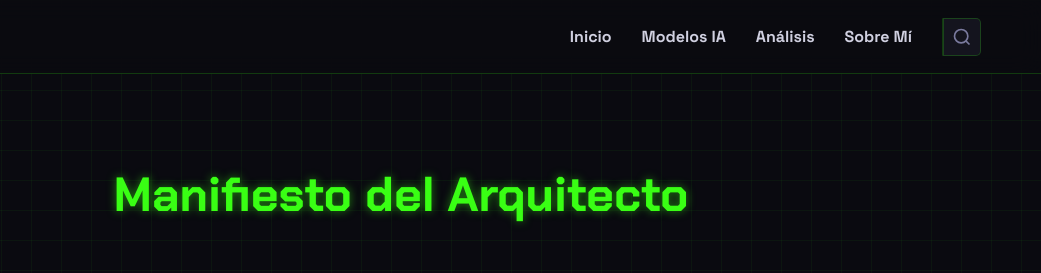
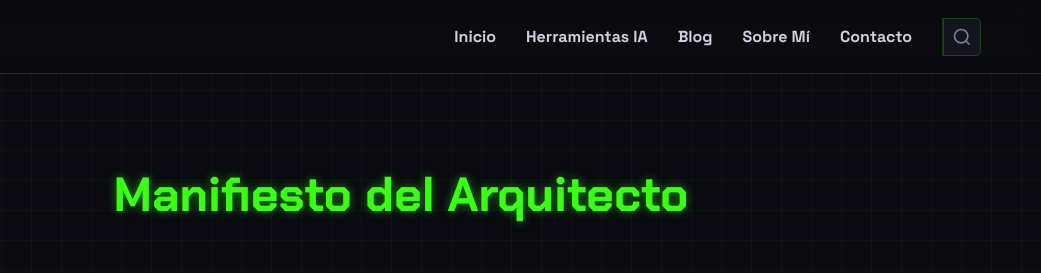
Before and after one commit to omar17101983/glyphcode-website, a plain HTML site: page sobre-mi.html in a window 1280 px wide. Shown: the top 273 px of the page, 239-1280 px from the left. Drawn offline with Linux system fonts and the light colour scheme.

Commit message:
Update sobre-mi.html

```diff
--- a/sobre-mi.html
+++ b/sobre-mi.html
@@ -21,9 +21,10 @@
             <div class="header-right">
                 <nav class="main-nav" id="main-nav">
                     <a href="/index.html">Inicio</a>
-                    <a href="#">Modelos IA</a>
-                    <a href="#">Análisis</a>
+                    <a href="#">Herramientas IA</a>
+                    <a href="#">Blog</a>
                     <a href="/sobre-mi.html">Sobre Mí</a>
+                    <a href="#">Contacto</a>
                 </nav>
                 <div class="header-actions">
                     <form class="search-form" id="search-form"><input type="search" placeholder="Buscar..." class="search-input"><button type="submit" class="search-button" aria-label="Buscar"><svg xmlns="http://www.w3.org/2000/svg" width="20" height="20" viewBox="0 0 24 24" fill="none" stroke="currentColor" stroke-width="2"><circle cx="11" cy="11" r="8"></circle><line x1="21" y1="21" x2="16.65" y2="16.65"></line></svg></button></form>
```
